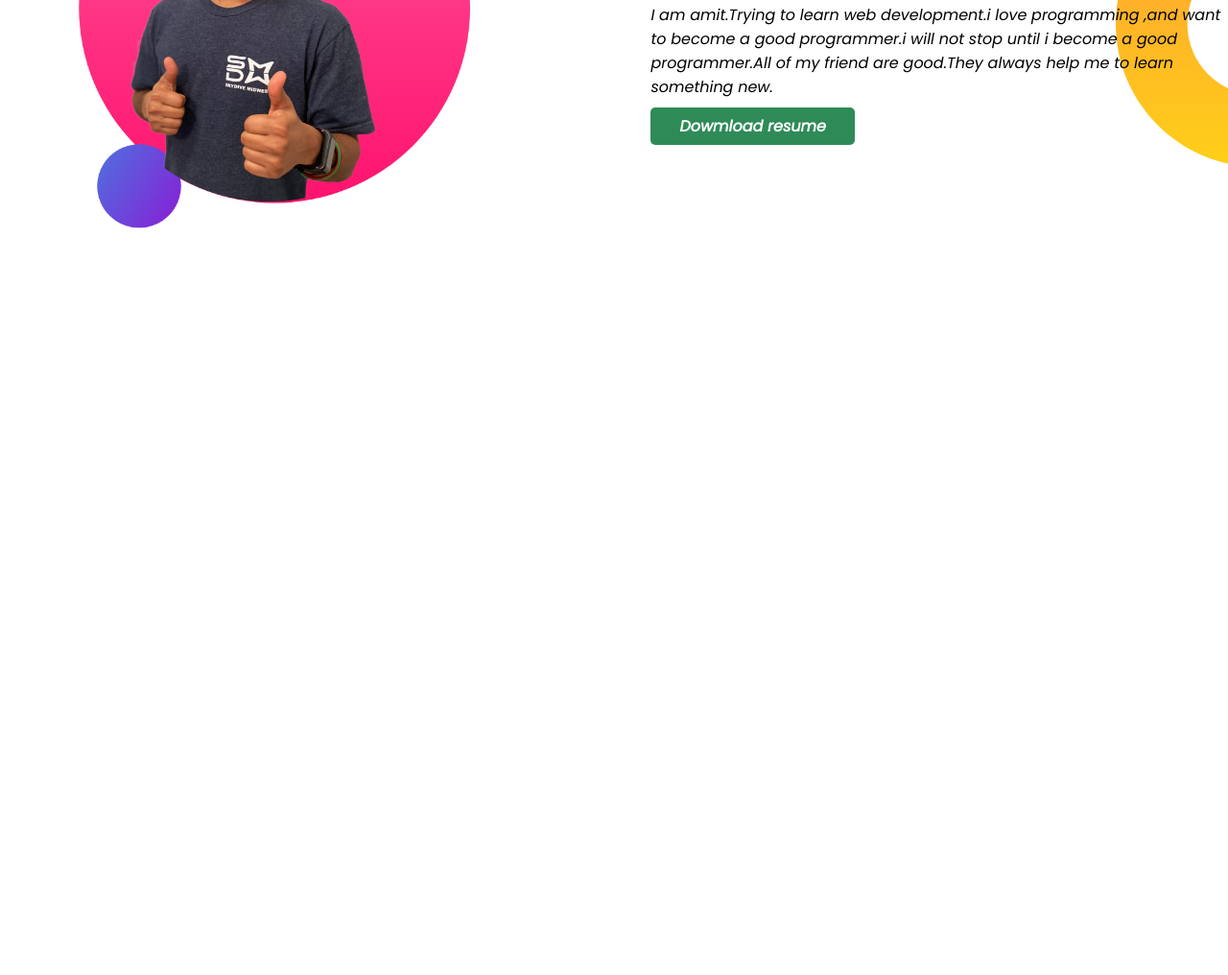
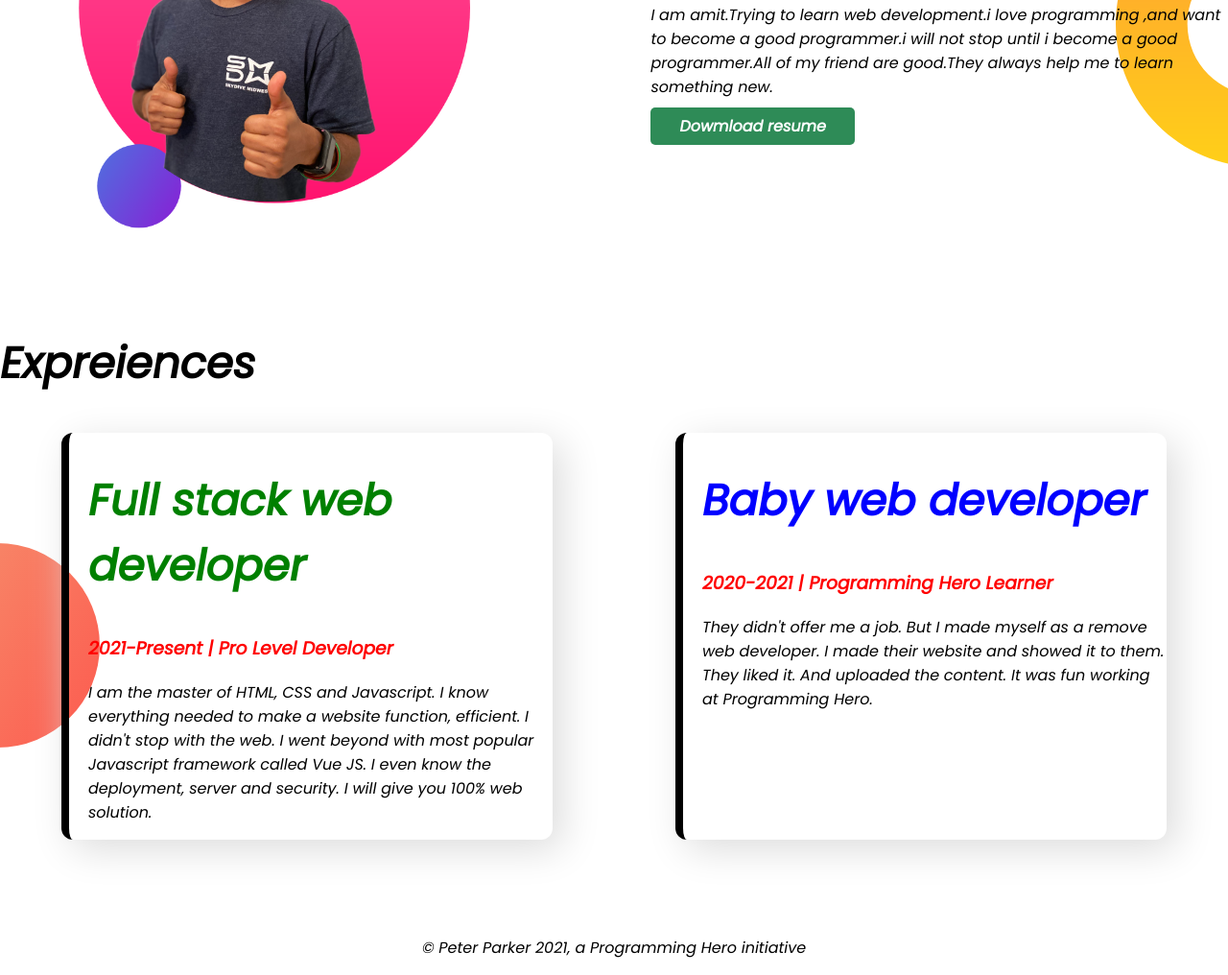
Before and after one commit to neilkanta/developer-portfolio, a plain HTML site: page index.html in a window 1280 px wide. Shown: the part 750-1766 px from the top of the page at 96% size. Before the commit the page ends 1095 px from the top, so only its background shows below. Drawn offline with Linux system fonts and the light colour scheme.

Commit message:
footer and expreince added

```diff
--- a/index.html
+++ b/index.html
@@ -13,7 +13,7 @@
 </head>
 
 <body>
-    <section class="top-banner">
+    <section class="top-banner flexible-container">
         <div class="half-width">
             <h1 class="Green-color"> welcome To</h1>
             <h1> <span class="Blue-color">Amit Mallick</span> world!</h1>
@@ -29,7 +29,7 @@
             <img src="images/jhankar.png" alt="">
         </div>
     </section>
-    <section class="dream-big">
+    <section class="dream-big flexible-container">
         <div class="half-width">
             <img src="images/jhankar (2).png" alt="">
         </div>
@@ -44,6 +44,30 @@
         </div>
 
     </section>
+    <section class="expreience-area">
+        <h1>Expreiences</h1>
+        <div class="flexible-container">
+            <div id="web-dev-expreince" class="expreience-item">
+                <h1 class="Green-color">Full stack web developer</h1>
+                <h3 class="red-color">2021-Present | Pro Level Developer</h3>
+                <p>I am the master of HTML, CSS and Javascript. I know everything needed to make a website function,
+                    efficient. I didn't stop with the web. I went beyond with most popular Javascript framework called
+                    Vue
+                    JS. I even know the deployment, server and security. I will give you 100% web solution.</p>
+            </div>
+            <div id="full-stack-expreince" class="expreience-item">
+                <h1 class="Blue-color">Baby web developer</h1>
+                <h3 class="red-color">2020-2021 | Programming Hero Learner</h3>
+                <p>They didn't offer me a job. But I made myself as a remove web developer. I made their website and
+                    showed
+                    it to them. They liked it. And uploaded the content. It was fun working at Programming Hero.</p>
+            </div>
+        </div>
+        <footer>
+            <p>© Peter Parker 2021, a Programming Hero initiative</p>
+        </footer>
+
+    </section>
 
 </body>
 
--- a/style.css
+++ b/style.css
@@ -11,7 +11,7 @@
 .Green-color{
     color: green;
 }
-section{
+.flexible-container{
     display: flex;
     margin-bottom: 100px;
 }
@@ -39,3 +39,32 @@
     background-repeat: no-repeat;
     background-position: right;
 }
+.red-color{
+    color: red;
+}
+.expreience-item{
+    box-shadow: 10px 10px 40px gainsboro;
+    margin-left: 5%;
+    margin-right: 5%;
+    padding-left: 20px;
+    border-radius: 12px;
+    width: 80%;
+}
+.expreience-area{
+    background-image: url(images/exp-bg.png);
+    background-repeat: no-repeat;
+    background-position: left;
+}
+#web-dev-expreince{
+    border-left: 8px solid;
+    border-image: linear gradient(blue,cyan);
+    border-image-slice: 1;
+}
+#full-stack-expreince{
+    border-left: 8px solid;
+    border-image: linear gradient(green,yellow);
+    border-image-slice: 1;
+}
+footer p{
+      text-align: center;
+}
```
Also changed, not shown: 4 other files.
